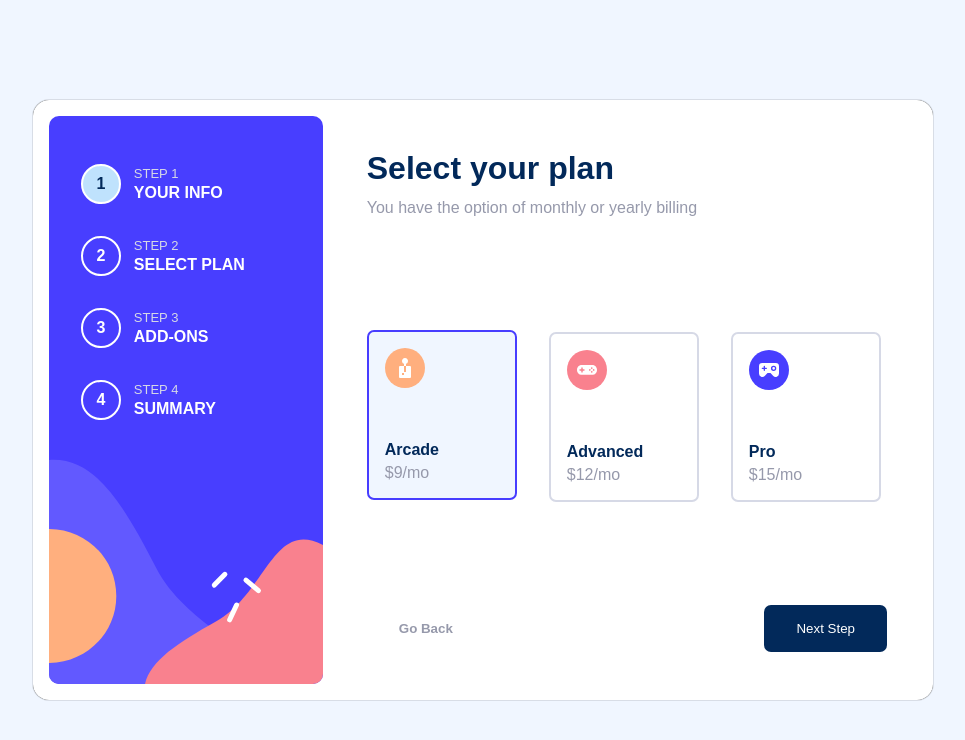
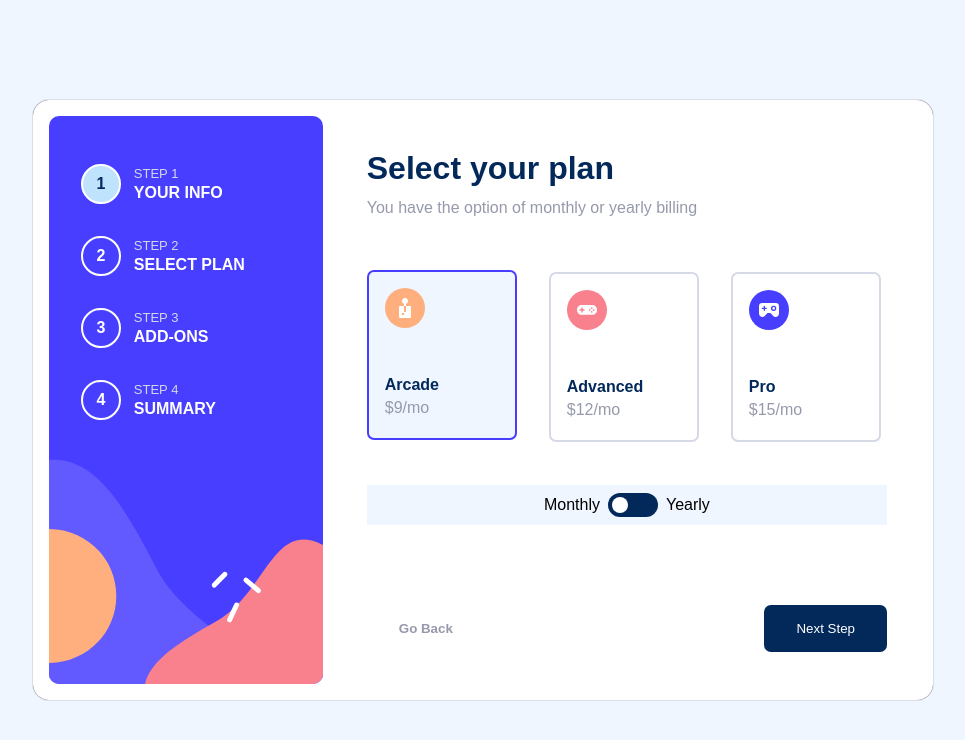
Before and after one commit to MagenVadim/multi-step-form, a React (Create React App) app: page /step2 in a window 1280 px wide. Shown: the top 740 px of the page, without its empty margins (157-1122 px from the left). Built offline with nearby package versions, Linux system fonts and the light colour scheme.

Commit message:
#13 Termin plan switcher has added

```diff
--- a/src/App.css
+++ b/src/App.css
@@ -220,6 +220,64 @@ form input::placeholder{
   color: var(--Cool-gray);
   cursor: pointer;
 }
+.bonus{
+  color: var(--Marine-blue) !important;
+  font-size: 14px;
+  font-weight: 600;
+}
+/* ---switcher--- */
+.switch{
+  position: relative;
+  display: inline-block;
+  width: 50px;
+  height: 24px;
+}
+.switcher{
+  background-color: var(--Magnolia);
+  display: flex;
+  align-items: center;
+  gap: .5rem;
+  padding: .5rem;
+  margin-bottom: 5rem;
+  justify-content: center;
+}
+.switch input{
+  opacity: 0;
+  width: 0;
+  height: 0;
+}
+.slider{
+  position: absolute;
+  cursor: pointer;
+  top:0;
+  left:0;
+  right:0;
+  bottom:0;
+  background-color: var(--Marine-blue);
+  -webkit-transition: .4s;
+  transition: .4s;
+}
+.slider:before{
+  position: absolute;
+  content:"";
+  height: 16px;
+  width: 16px;
+  left: 4px;
+  bottom:4px;
+  background-color: var(--White);
+  -webkit-transition: .4s;
+  transition: .4s;
+}
+input:checked + .slider::before{
+  -webkit-transform: translateX(26px);
+  transform: translate(26px);
+}
+.slider.round{
+  border-radius: 34px;
+}
+.slider.round::before{
+  border-radius: 50%;
+}
 
 /* Step-3 */
 .step-3{
--- a/src/App.js
+++ b/src/App.js
@@ -19,17 +19,28 @@ function App() {
     {step: 3, info:"ADD-ONS"},
     {step: 4, info:"Summary"},
   ]
-  const plan_priced = [
-    {plan_name:"Arcade", plan_price:"$9/mo", img_source:IconArcade},
-    {plan_name:"Advanced", plan_price:"$12/mo", img_source:IconAdvanced},
-    {plan_name:"Pro", plan_price:"$15/mo", img_source:IconPro}
+  const plan_priced_month = [
+    {plan_name:"Arcade", plan_price:"$9/mo", img_source:IconArcade, bonus:""},
+    {plan_name:"Advanced", plan_price:"$12/mo", img_source:IconAdvanced, bonus:""},
+    {plan_name:"Pro", plan_price:"$15/mo", img_source:IconPro, bonus:""}
+  ]
+  const plan_priced_year = [
+    {plan_name:"Arcade", plan_price:"$90/yr", img_source:IconArcade, bonus:"2 months free"},
+    {plan_name:"Advanced", plan_price:"$120/yr", img_source:IconAdvanced, bonus:"2 months free"},
+    {plan_name:"Pro", plan_price:"$150/yr", img_source:IconPro, bonus:"2 months free"}
   ]
 
+  const [plan_priced, setPlan_priced] = useState(plan_priced_month)
   const [stepNumber, setStepNumber] = useState(1)
   const [nameValue, setNameValue] = useState('')
   const [emailValue, setEmailValue] = useState('')
   const [phoneValue, setPhoneValue] = useState('')
   const [selectedID, setSelectedID] = useState(0)
+  const [terminPlan, setTerminPlan] = useState(false)
+
+  useEffect(()=>{
+    terminPlan ? setPlan_priced(plan_priced_year) : setPlan_priced(plan_priced_month)
+  },[terminPlan])
 
   const [add_ons_selected, set_add_ons_selected] = useState([
     {service:"Online service", price:"+$1/mo", checkStatus:false},
@@ -38,7 +49,6 @@ function App() {
   ])
 
   const handleAddOnsChange = (e)=>{
-
     if(e.target.checked) {
       const nextCheckBoxStatus = add_ons_selected.map((elem)=>{
         if(e.target.value===elem.service) {
@@ -88,6 +98,8 @@ function App() {
                   selectedID={selectedID}
                   setSelectedID={setSelectedID}
                   plan_priced={plan_priced}
+                  terminPlan={terminPlan}
+                  setTerminPlan={setTerminPlan}
                   />}
         />
         <Route path='/step3'
--- a/src/Components/PlanCard.js
+++ b/src/Components/PlanCard.js
@@ -1,12 +1,13 @@
 import React from 'react'
 
-function PlanCard({img_source, title, plan_price, className, handleClick, index}) {
+function PlanCard({img_source, title, plan_price, className, handleClick, index, bonus}) {
   return (
     <div className={className} onClick={()=>handleClick(index)}>
       <img src={img_source} alt={title} />
       <div className="plan-info">
         <b>{title}</b>
         <span className="plan-priced">{plan_price}</span>
+        <span className="bonus">{bonus}</span>
       </div>
     </div>
   )
--- a/src/Step2.js
+++ b/src/Step2.js
@@ -3,11 +3,16 @@ import PlanCard from './Components/PlanCard'
 import NextStep from './Components/NextStep'
 import PrevStep from './Components/PrevStep'
 
-function Step2({stepNumber, setStepNumber, selectedID, setSelectedID, plan_priced}) {
+function Step2({stepNumber, setStepNumber, selectedID, setSelectedID, plan_priced, terminPlan, setTerminPlan}) {
 
   useEffect(()=>{
     console.log("selectedID PlanCard: " + selectedID)
   }, [selectedID])
+
+  const handleInputCheckBox = (e)=>{
+    setTerminPlan(e.target.checked);
+
+  }
 
   const handleClick = (i)=>{
     setSelectedID(i)
@@ -29,6 +34,7 @@ function Step2({stepNumber, setStepNumber, selectedID, setSelectedID, plan_price
               img_source={obj.img_source}
               title={obj.plan_name}
               plan_price={obj.plan_price}
+              bonus={obj.bonus}
               className={selectedID===index ? "plan-card selected" : "plan-card"}
               handleClick={handleClick}
               index={index}
@@ -36,6 +42,15 @@ function Step2({stepNumber, setStepNumber, selectedID, setSelectedID, plan_price
           ))
         }
       </form>
+
+      <div className="switcher">
+        <p className="monthly sw-active">Monthly</p>
+        <label className="switch">
+          <input type="checkbox" onChange={handleInputCheckBox} checked={terminPlan}/>
+          <span className="slider round"></span>
+        </label>
+        <p className="yearly">Yearly</p>
+      </div>
 
       <div className="btns">
         <PrevStep key={"butt-st2-01"} stepNumber={stepNumber} setStepNumber={setStepNumber}/>
```
